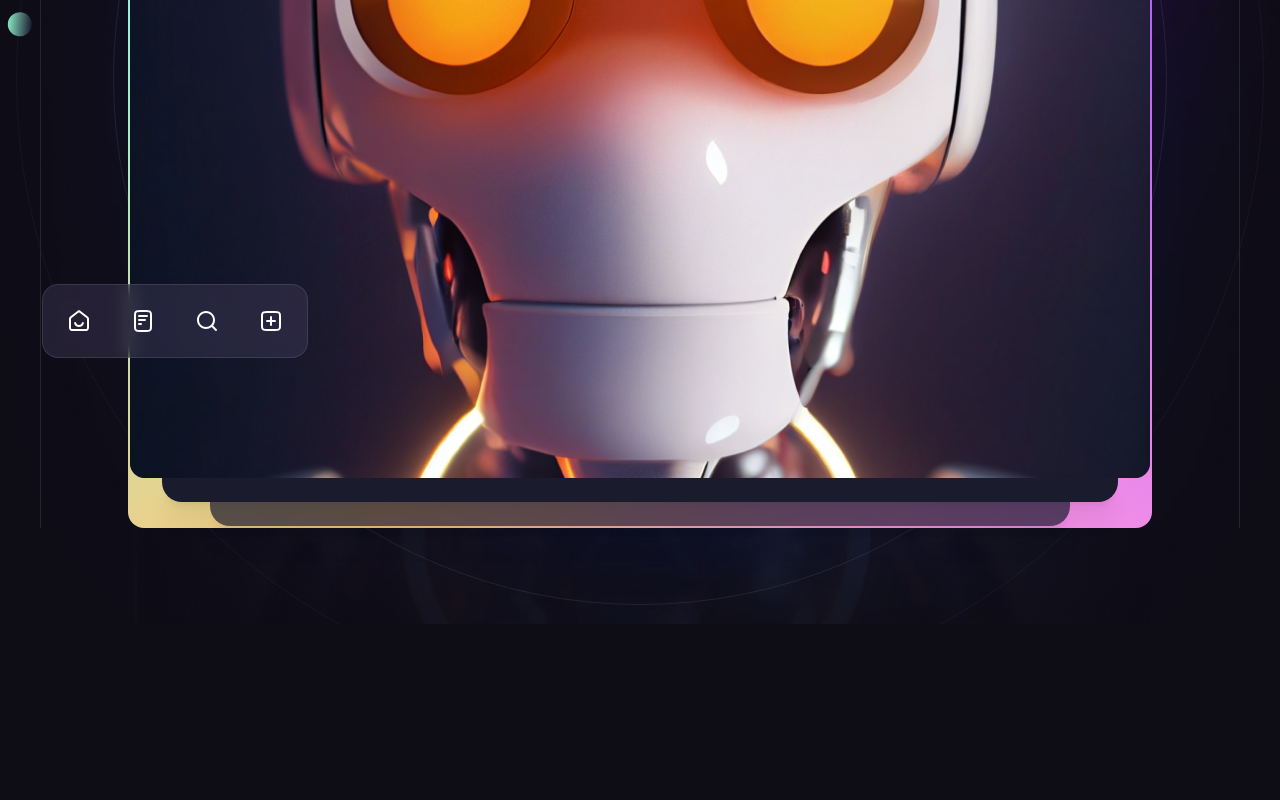
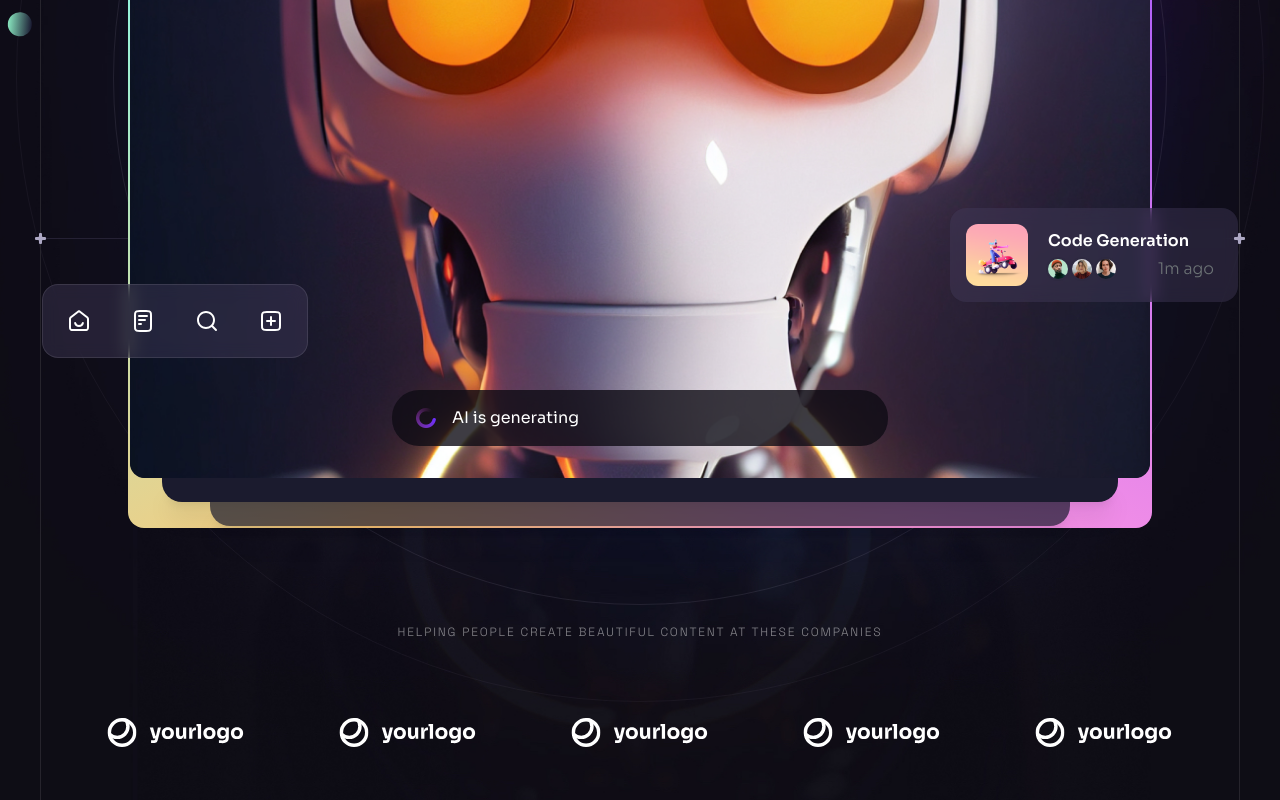
Before and after one commit to Shaheer5/brainwave, a React (Vite) app: page / in a window 1280 px wide. Shown: the part 646-1446 px from the top of the page. Before the commit the page ends 1270 px from the top, so only its background shows below. Built offline with nearby package versions, Linux system fonts and the light colour scheme.

Commit message:
hero-section completed

```diff
--- /dev/null
+++ b/src/components/CompanyLogos.jsx
@@ -0,0 +1,17 @@
+import React from 'react'
+import { companyLogos } from '../constants'
+
+export const CompanyLogos = ({ className }) => {
+  return (
+    <div className={className}>
+      <h5 className='tagline mb-6 text-center text-n-1/50'>HELPING PEOPLE CREATE BEAUTIFUL CONTENT AT THESE COMPANIES</h5>
+      <ul className="flex">
+        {companyLogos.map((logo, index) => (
+          <li key={index} className='flex items-center justify-center flex-1 h-[8.5rem]'>
+            <img src={logo} width={138} height={28} alt={logo} />
+          </li>
+        ))}
+      </ul>
+    </div>
+  )
+}
--- /dev/null
+++ b/src/components/Generating.jsx
@@ -0,0 +1,13 @@
+import React from 'react'
+import { loading } from '../assets'
+
+const Generating = ({ className }) => {
+  return (
+    <div className={`flex items-center h-[3.5rem] px-6 bg-n-8/80 rounded-[1.7rem] ${className || ""} text-base `}>
+      <img className="w-5 h-5 mr-4" src={loading} alt="Loading" />
+      AI is generating
+    </div>
+  )
+}
+
+export default Generating
--- a/src/components/Hero.jsx
+++ b/src/components/Hero.jsx
@@ -5,6 +5,9 @@
 import { BackgroundCircles, BottomLine, Gradient } from "./design/Hero";
 import { heroIcons } from "../constants";
 import { ScrollParallax } from "react-just-parallax";
+import Generating from './Generating';
+import Notification from './Notification';
+import { CompanyLogos } from './CompanyLogos';
 
 const Hero = () => {
   const parallaxRef = useRef(null);
@@ -16,10 +19,10 @@
       customPaddings
       id={'hero'}
     >
-      <div className='container relative'>
+      <div className='container relative' ref={parallaxRef}>
         <div className='relative z-1 max-w-[62rem] mx-auto text-center mb-[4rem] md:my-20 lg:mb-[6rem]'>
           <h1 className='h1 mb-6'>
-            Explore the Possibilities of AI Chatting with{` `}
+            Explore the Possibilities of&nbsp;AI&nbsp;Chatting with{` `}
             <span className="inline-block relative">
               Brainwave
               <img
@@ -40,7 +43,10 @@
             <div className="relative bg-n-8 rounded-[1rem]">
               <div className='h-[1.4rem] bg-n-10 rounded-t-[0.9rem]' />
               <div className='aspect-[33/40] rounded-b-[0.9rem] overflow-hidden md:aspect-[688/490] lg:aspect-[1024/490]'>
+
                 <img src={robot} className='w-full scale-[1.7] -translate-y-[8%] md:scale-[1] md:-translate-y-[10%] lg:-translate-y-[23%]' width={1024} height={490} alt='AI' />
+
+                <Generating className={`absolute left-4 right-4 bottom-5 md:left-1/2 md:right-auto md:bottom-8 md:w-[31rem] md:-translate-x-1/2`} />
 
                 <ScrollParallax isAbsolutelyPositioned>
                   <ul className="hidden absolute -left-[5.5rem] bottom-[7.5rem] px-1 py-1 bg-n-9/40 backdrop-blur border border-n-1/10 rounded-2xl xl:flex">
@@ -48,8 +54,12 @@
                       <li className='p-5' key={index}><img src={icon} width={24} height={25} alt={icon} /></li>
                     ))}
                   </ul>
+                  <Notification
+                    className={`hidden absolute -right-[5.5rem] bottom-[11rem] w-[18rem] xl:flex`}
+                    title="Code Generation"
+                  />
+                </ScrollParallax>
 
-                </ScrollParallax>
               </div>
             </div>
             <Gradient />
@@ -59,7 +69,9 @@
           </div>
           <BackgroundCircles />
         </div>
+        <CompanyLogos className="hidden relative z-10 mt-20 lg:block" />
       </div>
+      <BottomLine />
     </Section>
   )
 }
--- /dev/null
+++ b/src/components/Notification.jsx
@@ -0,0 +1,29 @@
+import React from 'react'
+import { notificationImages } from '../constants'
+import { notification1 } from '../assets'
+
+const Notification = ({ className, title }) => {
+  return (
+    <div className={`${className || ""} flex items-center p-4 pr-6 bg-n-9/40 backdrop-blur border-n-1/10 rounded-2xl gap-5`}
+    >
+      <img src={notification1} alt="image" width={62} height={62} className='rounded-xl' />
+      <div className="flex-1">
+        <h6 className="mb-1 font-semibold text-base">
+          {title}
+        </h6>
+        <div className="flex items-center justify-between">
+          <ul className="flex -m-0.5">
+            {notificationImages.map((item, index) => (
+              <li key={index} className='w-6 h-6 border-2 border-n-12 rounded-full overflow-hidden'>
+                <img className='w-full' width={20} height={20} src={item} alt="users" />
+              </li>
+            ))}
+          </ul>
+          <p className="body-2 text-n-13">1m ago</p>
+        </div>
+      </div>
+    </div>
+  )
+}
+
+export default Notification
```
